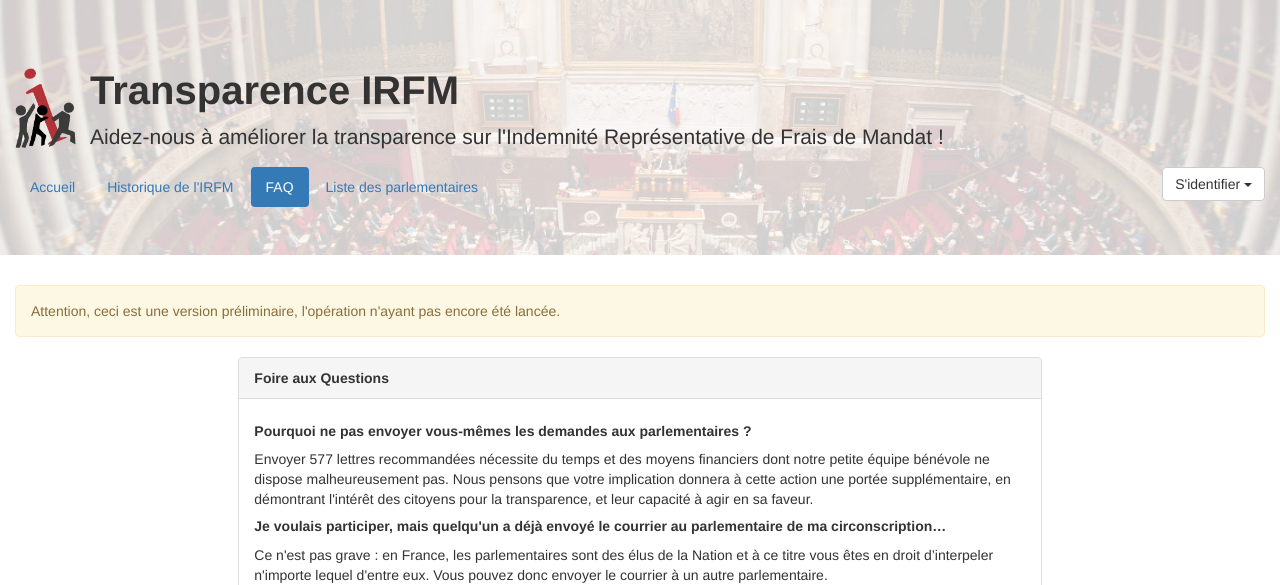
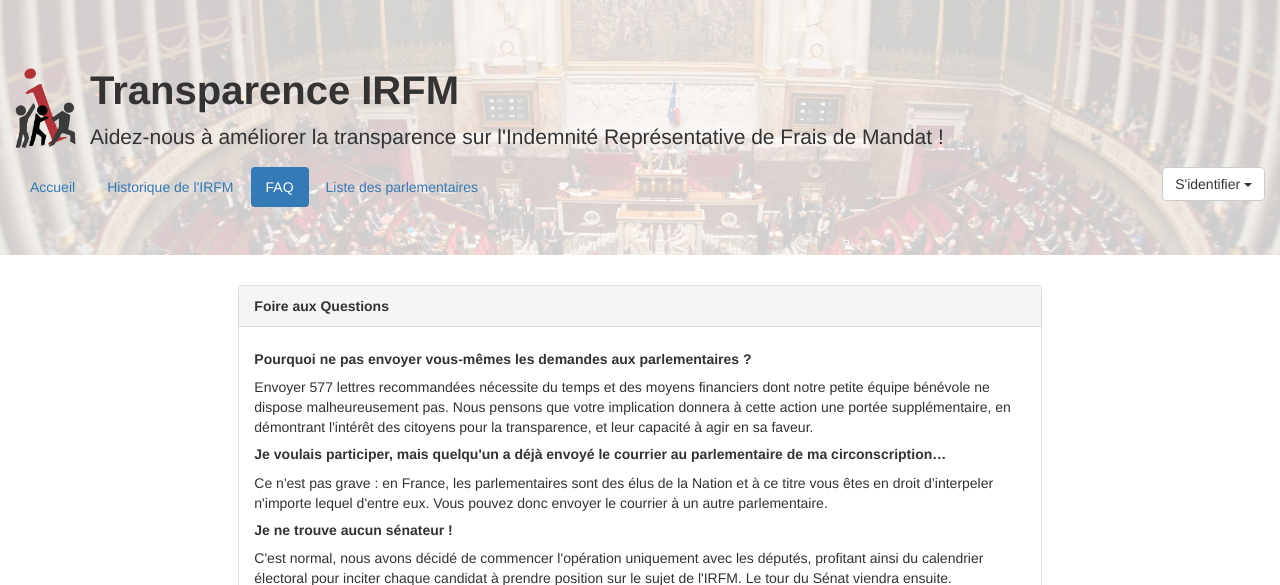
Before and after one commit to regardscitoyens/irfm, a Flask app: page /faq in a window 1280 px wide; the page is wider, and only the part inside the window is pictured. Shown: the top 585 px of that part. Run offline with Flask 2, Linux system fonts and the light colour scheme; some libraries are stand-ins or nearby versions.

Commit message:
Suppr warning préliminaire

```diff
--- a/irfm/templates/_base.html.j2
+++ b/irfm/templates/_base.html.j2
@@ -84,10 +84,6 @@
       {% endif %}
     {% endfor %}
 
-    <div class="alert alert-warning" role="alert">
-      Attention, ceci est une version préliminaire, l'opération n'ayant pas encore été lancée.
-    </div>
-
     {% block content %}
     {% endblock %}
 
```
